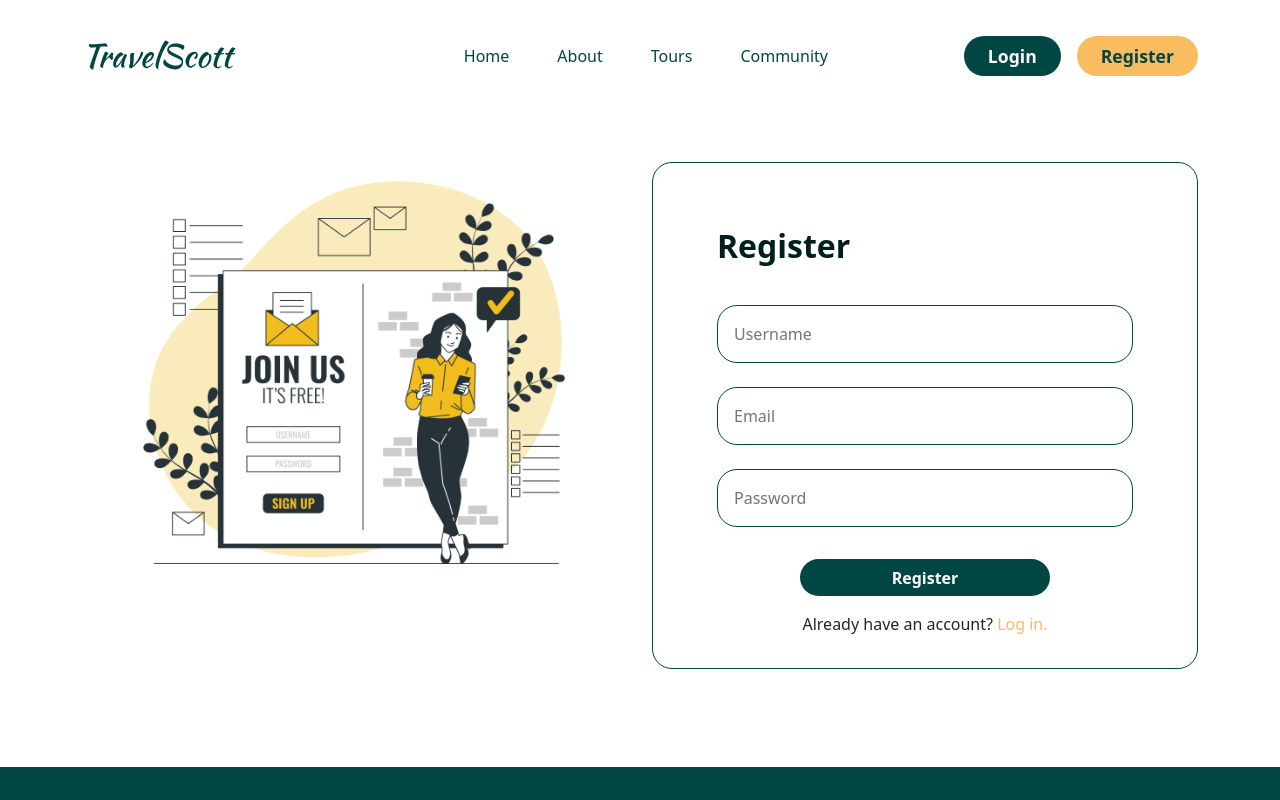
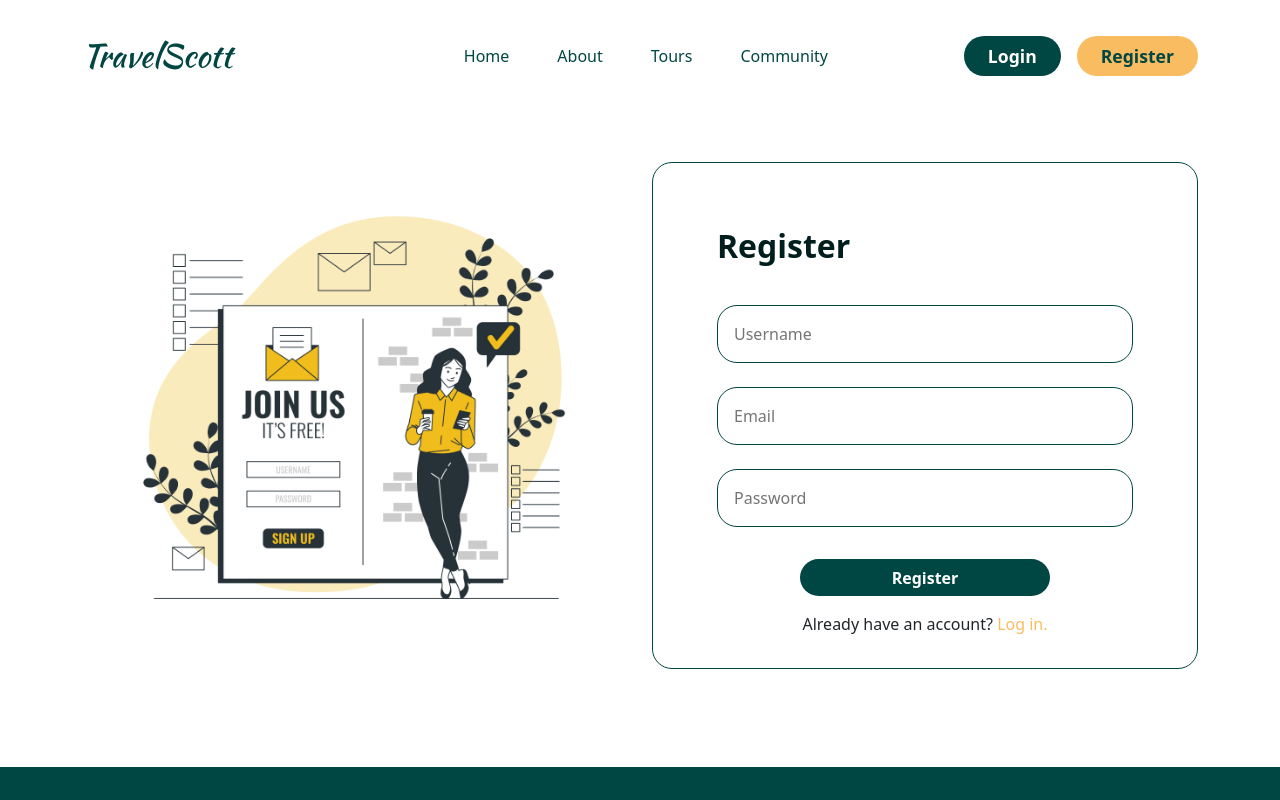
Before and after one commit to dd-mahn/travel-booking-website, a React (Create React App) app in the folder frontend/: page /register in a window 1280 px wide. Shown: the top 800 px of the page. Built offline with nearby package versions, Linux system fonts and the light colour scheme.

Commit message:
Fix login and register page layout, disable admin feature

```diff
--- a/frontend/src/pages/Login.jsx
+++ b/frontend/src/pages/Login.jsx
@@ -38,12 +38,12 @@ const Login = () => {
 
       if(! res.ok)alert(result.message)
       dispatch({type:'LOGIN_SUCCESS', payload:{user:result.data, role:result.data.role}})
-      console.log(result.data.role)
       if(result.data.role === 'user'){
         navigate('/home')
-      }else{
-        navigate('/admin')
       }
+      // else{
+      //   navigate('/admin')
+      // }
 
     } catch (err) {
       dispatch({type:'LOGIN_FAILURE', payload:err.message})
@@ -51,14 +51,14 @@ const Login = () => {
   }
   return <section>
     <Container>
-      <Row className='mb-5'>
+      <Row className='mb-5 d-flex align-items-center login__container'>
         <Col lg='6'>
           <div className="login__img d-flex align-items-center justify-content-center">
             <img src={loginImg} alt="" />
           </div>
         </Col>
         <Col lg='6' className=''>
-          <div className="login__container">
+          <div>
             <div className="login__form d-flex flex-column align-items-center justify-content-center">
 
               <h2 className='mt-3'>Login</h2>
--- a/frontend/src/pages/Register.jsx
+++ b/frontend/src/pages/Register.jsx
@@ -45,7 +45,7 @@ const Register = () => {
   }
   return <section>
     <Container>
-      <Row className='mb-5'>
+      <Row className='mb-5 d-flex align-items-center'>
         <Col lg='6'>
           <div className="login__img d-flex align-items-center justify-content-center">
             <img src={registerImg} alt="" />
```
